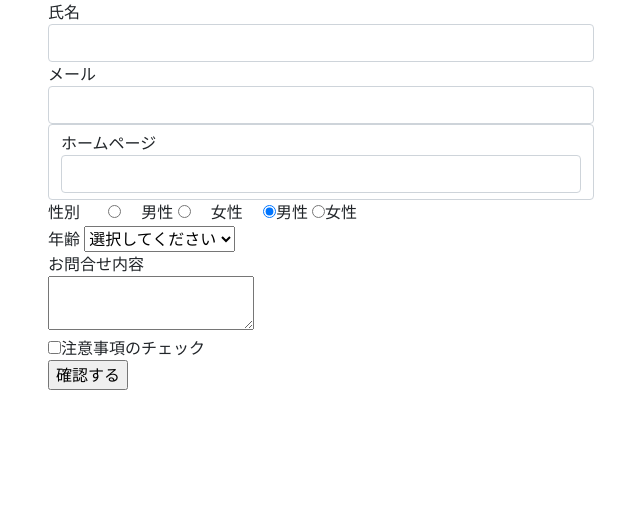
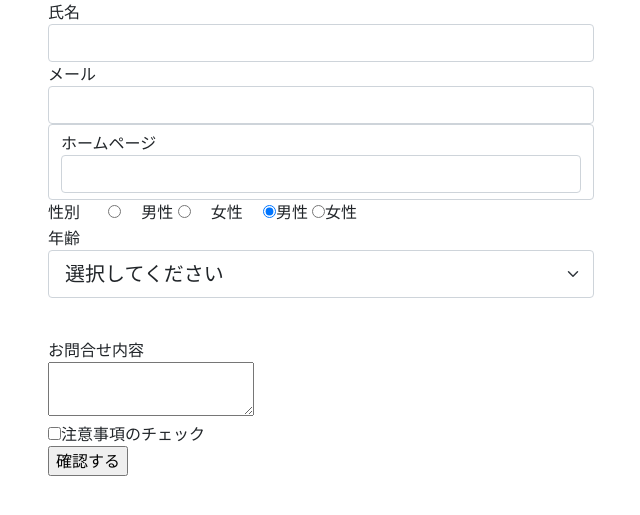
Before and after one commit to Neko-Reset/PHP_Udemy, a PHP site: page /form/input.php in a window 1280 px wide. Shown: the top 515 px of the page, without its empty margins (34-674 px from the left). Run offline with PHP 8.4, Linux system fonts and the light colour scheme.

Commit message:
selectタグにbootstrap適用

```diff
--- a/form/input.php
+++ b/form/input.php
@@ -171,7 +171,7 @@ if ( !empty($_POST[ "btn_submit" ] ) ) {
         <!-- selectタグにチェックをしときたい場合 -->
         <!-- 最後にselectedをつける -->
         <!-- <option value = "1" selected>~19歳</option> -->
-        <select name = "age">
+        <select name = "age" class="form-select form-select-lg mb-3" aria-label=".form-select-lg example">
           <option value = "">選択してください</option>
           <option value = "1"
           <?php if (!empty( $_POST[ "gender" ]) && $_POST[ "age" ] === "1" ) { echo "selected"; }?>>~19歳</option>
```
